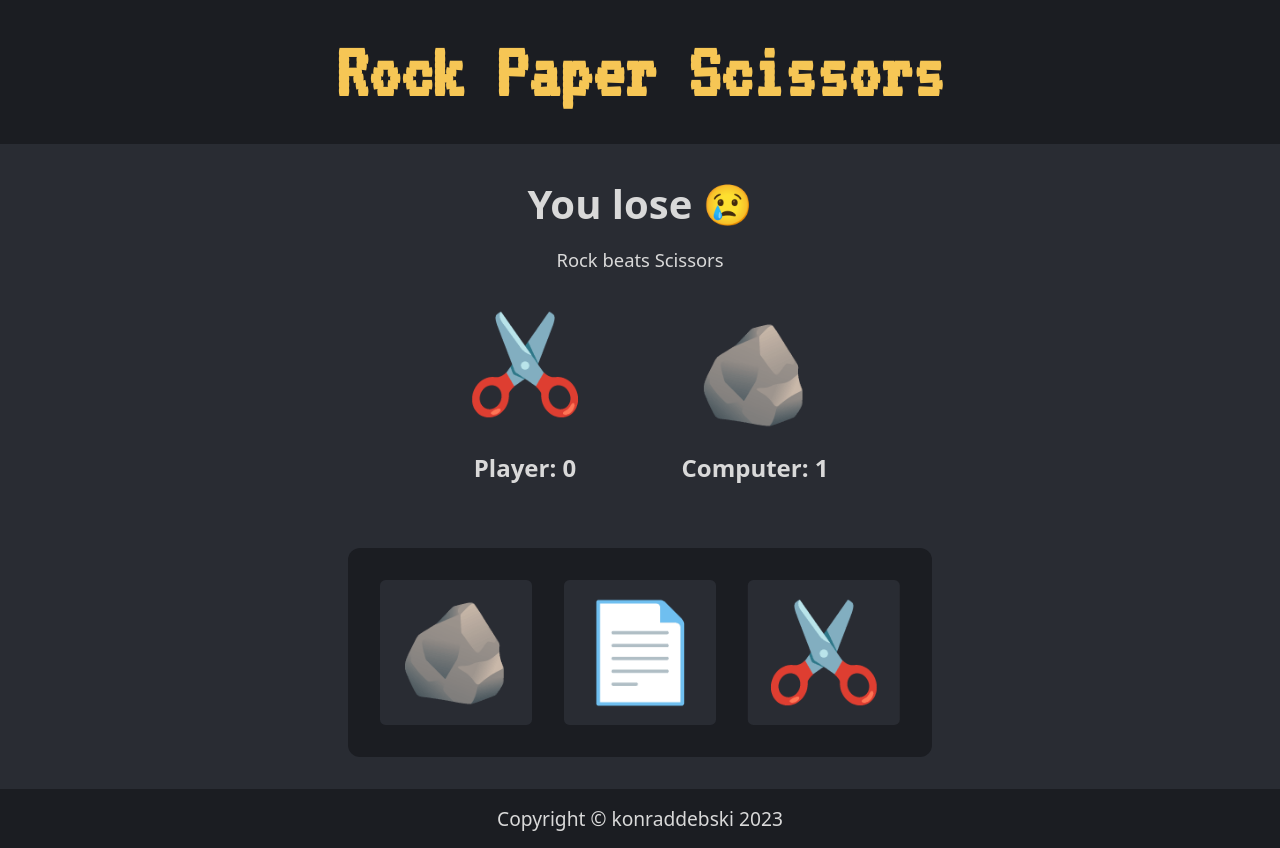
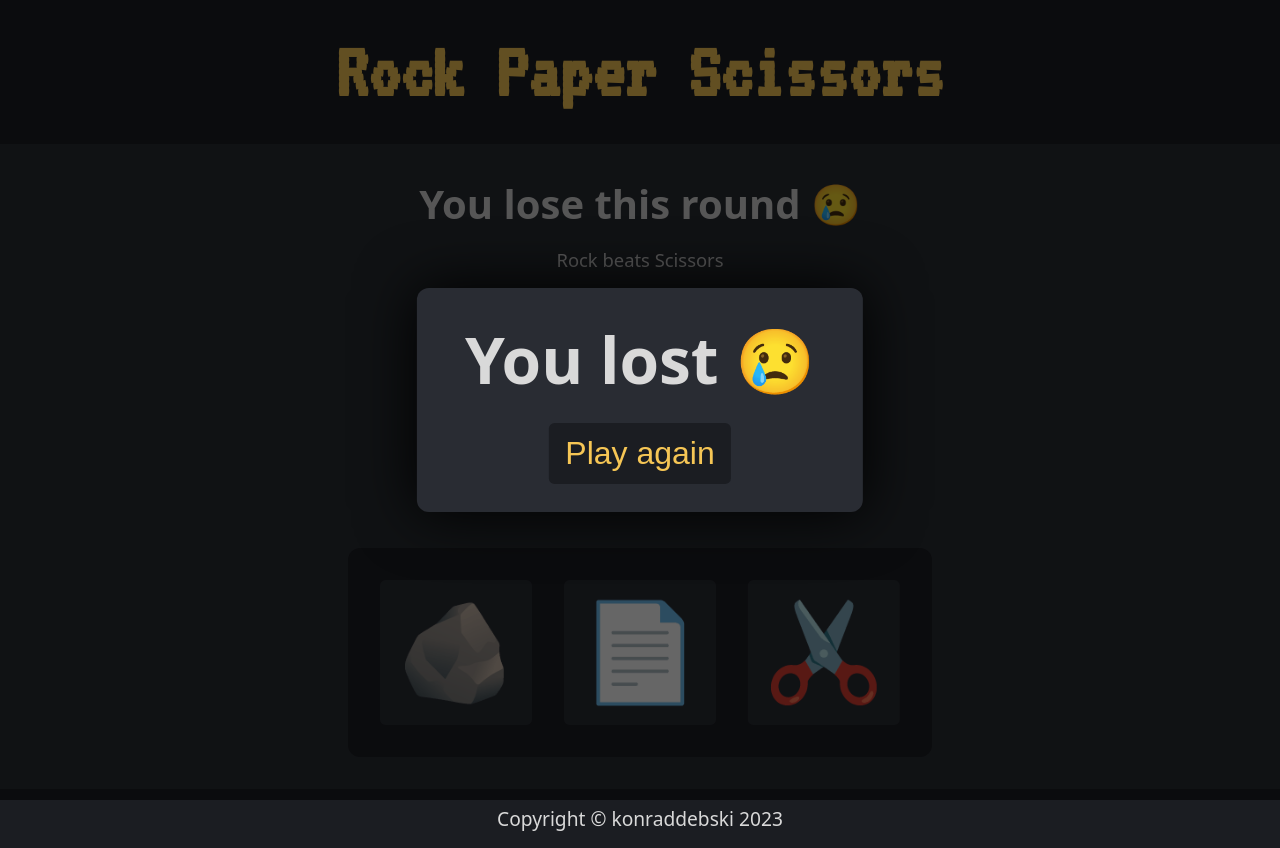
Before and after one commit to DrewnioQ/rock-paper-scissors, a plain HTML site: page index.html in a window 1280 px wide. Both pictures are taken after a click on the button "✂️". Drawn offline with Linux system fonts and the light colour scheme.

Commit message:
Add modal to play again after reached score

```diff
--- a/index.html
+++ b/index.html
@@ -12,6 +12,12 @@
     <script src="script-ui.js" defer></script>
   </head>
   <body>
+    <div class="modal-container">
+      <div class="modal-message-box">
+        <h2 class="modal-message">Lorem ipsum</h2>
+        <button class="modal-restart">Play again</button>
+      </div>
+    </div>
     <header class="container header">
       <h1 class="header-title">Rock Paper Scissors</h1>
     </header>
@@ -19,7 +25,8 @@
       <section class="rules">
         <h2 class="rules-text" id="roundResultMessage">Choose your weapon</h2>
         <p class="rules-text-small" id="roundResultExplanation">
-          First one to score 5 points wins the game!
+          First one to score <span class="roundsNum">5</span> points wins the
+          game!
         </p>
       </section>
       <section class="scoreboard">
@@ -34,9 +41,11 @@
       </section>
       <section class="interface">
         <div class="card player">
-          <button class="button" id="rockBtn">🪨</button>
-          <button class="button" id="paperBtn">📄</button>
-          <button class="button rotate180" id="scissorsBtn">✂️</button>
+          <button class="button-interface" id="rockBtn">🪨</button>
+          <button class="button-interface" id="paperBtn">📄</button>
+          <button class="button-interface rotate180" id="scissorsBtn">
+            ✂️
+          </button>
         </div>
         <!-- <div class="card computer">
           <div class="button">Rock</div>
--- a/script-ui.js
+++ b/script-ui.js
@@ -5,6 +5,15 @@
 // 3. Function playRound() takes playerChoice and computerChoice as arguments. It creates a const variable "weapons" that matches each case with .weakTo or .strongTo cases. Then it compares if playerChoice is .strongTo or .weakTo a computerChoice. Then it alerts a message depending of the roundResult. At last it returns a value roundResult.
 
 // 4. Function game() takes roundNum as an argument. Then it creates a for loop that ends, when roundNum is reached. Each loop prompts user for their choice, generates computer choice and plays a round
+let playerScore = 0;
+let computerScore = 0;
+
+const modal = document.querySelector(".modal-container");
+const modalMsg = document.querySelector(".modal-message");
+const playAgainBtn = document.querySelector(".modal-restart");
+playAgainBtn.addEventListener("click", () => {
+  restartGame();
+});
 
 const playerScoreText = document.getElementById("playerScore");
 const playerScoreSign = document.getElementById("playerSign");
@@ -17,16 +26,12 @@ const roundResultExplanation = document.getElementById(
   "roundResultExplanation"
 );
 
-const buttons = document.querySelectorAll(".button");
-buttons.forEach((button) => {
+const interfaceBtns = document.querySelectorAll(".button-interface");
+interfaceBtns.forEach((button) => {
   button.addEventListener("click", () => {
     playRound(button);
   });
 });
-
-let roundNumber = 0;
-let playerScore = 0;
-let computerScore = 0;
 
 const weapons = {
   Rock: {
@@ -86,25 +91,60 @@ function updateScore(computerChoice, playerChoice) {
 
 function checkRoundWinner(computerChoice, playerChoice) {
   if (weapons[playerChoice].strongTo === computerChoice) {
-    roundResultMessage.textContent = `You win 😃`;
+    roundResultMessage.textContent = "You win this round 😃";
     roundResultExplanation.textContent = `${weapons[playerChoice].strongMsg}`;
     playerScore++;
   }
   if (weapons[playerChoice].weakTo === computerChoice) {
-    roundResultMessage.textContent = `You lose 😢`;
+    roundResultMessage.textContent = "You lose this round 😢";
     roundResultExplanation.textContent = `${weapons[playerChoice].weakMsg}`;
     computerScore++;
   }
   if (playerChoice === computerChoice) {
-    roundResultMessage.textContent = `TIE 🤨`;
-    roundResultExplanation.textContent = `Keep playing!`;
+    roundResultMessage.textContent = "TIE 🤨";
+    roundResultExplanation.textContent = "Keep playing!";
   }
+}
+
+function restartGame() {
+  modal.style.scale = 0;
+
+  playerScore = 0;
+  computerScore = 0;
+
+  roundResultMessage.textContent = "Choose your weapon";
+  roundResultExplanation.innerHTML =
+    'First one to score <span class="roundsNum">5</span> points wins the game!';
+
+  playerScoreSign.textContent = "?";
+  playerScoreSign.classList.remove("rotate180");
+  playerScoreText.textContent = "Player: 0";
+
+  computerScoreSign.textContent = "?";
+  computerScoreSign.classList.remove("rotate180");
+  computerScoreText.textContent = "Computer: 0";
+}
+
+function displayModal() {
+  if (playerScore > computerScore) {
+    modalMsg.style.whiteSpace = "normal";
+    modalMsg.textContent = "Congratulations! You won 😃";
+  } else if (playerScore < computerScore) {
+    modalMsg.style.whiteSpace = "nowrap";
+    modalMsg.textContent = "You lost 😢";
+  }
+
+  modal.style.scale = 1;
 }
 
 function playRound(button) {
   const computerChoice = getComputerChoice();
   const playerChoice = getPlayerChoice(button);
 
+  updateScore(computerChoice, playerChoice);
   checkRoundWinner(computerChoice, playerChoice);
-  updateScore(computerChoice, playerChoice);
+
+  if (computerScore >= 1 || playerScore >= 1) {
+    displayModal();
+  }
 }
--- a/styles.css
+++ b/styles.css
@@ -27,7 +27,14 @@ body {
 button {
   border: none;
   cursor: pointer;
-  color: var(--text-light);
+}
+
+button:hover {
+  background-color: var(--background-light);
+}
+
+button:active {
+  background-color: var(--background-light-hover);
 }
 
 /* SHARED */
@@ -36,6 +43,56 @@ button {
   background-color: var(--background-dark);
   text-align: center;
   color: var(--text-light);
+}
+
+/* MODAL */
+.modal-container {
+  z-index: 999;
+  position: absolute;
+  top: 0;
+  left: 0;
+  height: 100%;
+  width: 100%;
+  background-color: black;
+  background-color: rgba(0, 0, 0, 0.6);
+  transition: 200ms ease-in-out;
+  scale: 0;
+  /* display: none; */
+}
+
+.modal-message-box {
+  position: fixed;
+  top: 50%;
+  left: 50%;
+  transform: translate(-50%, -50%);
+  min-width: 300px;
+  max-width: 596px;
+
+  padding: 1.75rem 3rem;
+  border-radius: 0.75rem;
+  background-color: var(--background-regular);
+  -webkit-box-shadow: 0px 0px 60px 0px rgba(0, 0, 0, 1);
+  -moz-box-shadow: 0px 0px 60px 0px rgba(0, 0, 0, 1);
+  box-shadow: 0px 0px 60px 0px rgba(0, 0, 0, 1);
+
+  text-align: center;
+}
+
+.modal-message {
+  font-size: clamp(2rem, 9.5vw, 4rem);
+  color: var(--text-light);
+  margin-bottom: 1.25rem;
+  user-select: none;
+}
+
+.modal-restart {
+  border-radius: 0.35rem;
+  padding: 0.75rem 1rem;
+  user-select: none;
+
+  background-color: var(--background-dark);
+  color: var(--text-title);
+  font-size: clamp(1.25rem, 5vw, 2rem);
 }
 
 /* HEADER */
@@ -71,6 +128,12 @@ button {
 
 .rules-text-small {
   font-size: clamp(1rem, 2.5vw, 1.15rem);
+}
+
+.roundsNum {
+  color: var(--text-title);
+  font-weight: 900;
+  font-size: clamp(1.15rem, 3vw, 1.5rem);
 }
 
 /* SCORE */
@@ -120,22 +183,15 @@ button {
   margin-right: 0;
 }
 
-.button {
+.button-interface {
   background-color: var(--background-regular);
   border-radius: 0.35rem;
   padding: 1rem;
+  user-select: none;
 
   font-size: clamp(2.25rem, 12vw, 6rem);
 
   flex: 0 1 auto;
-}
-
-.player .button:hover {
-  background-color: var(--background-light);
-}
-
-.player .button:active {
-  background-color: var(--background-light-hover);
 }
 
 /* FOOTER */
@@ -146,6 +202,10 @@ button {
 
 /* MEDIA QUERIES */
 @media (max-width: 425px) {
+  .modal-message-box {
+    padding: 1rem 1.5rem;
+  }
+
   .interface {
     margin-top: 3rem;
   }
```
